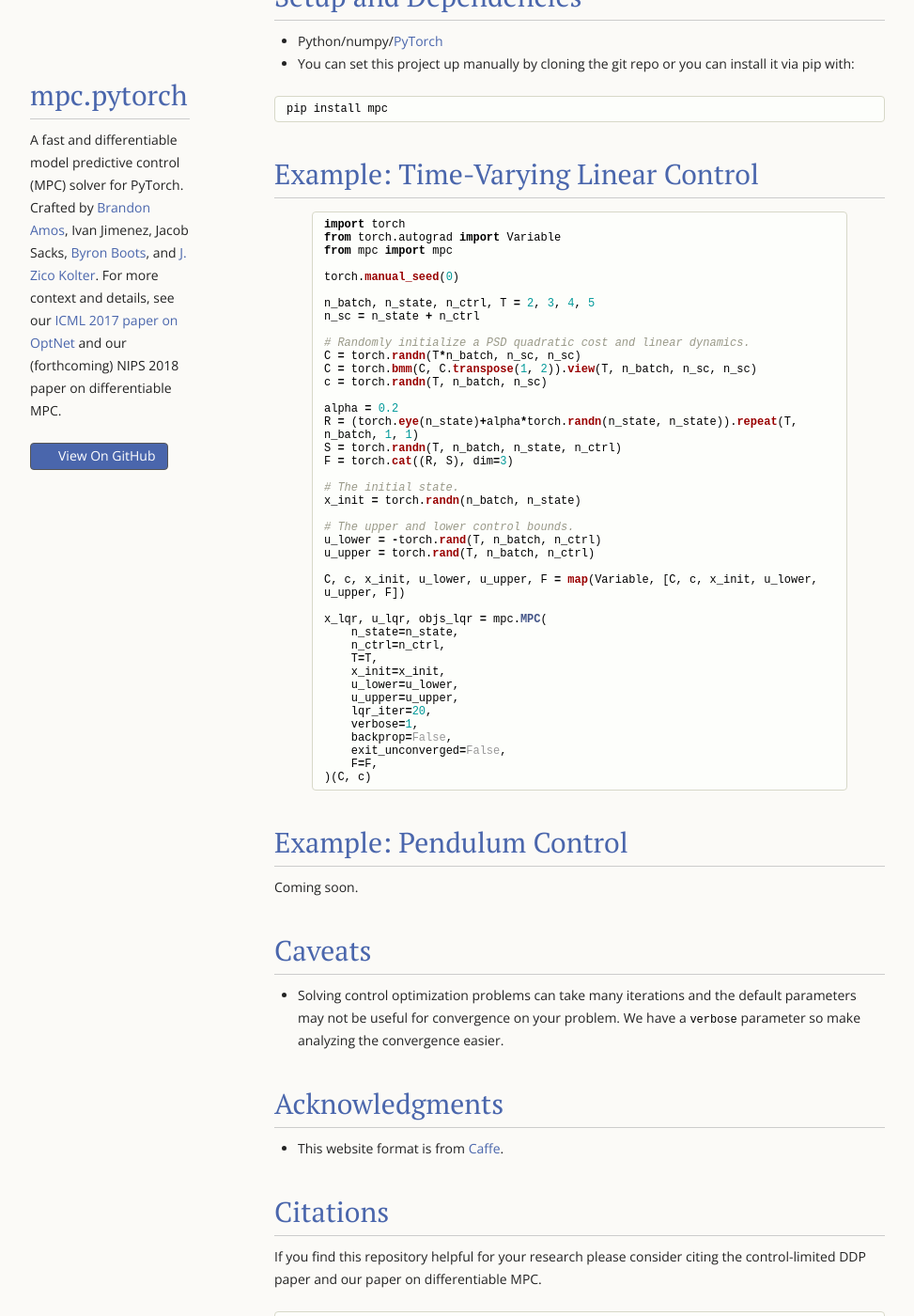
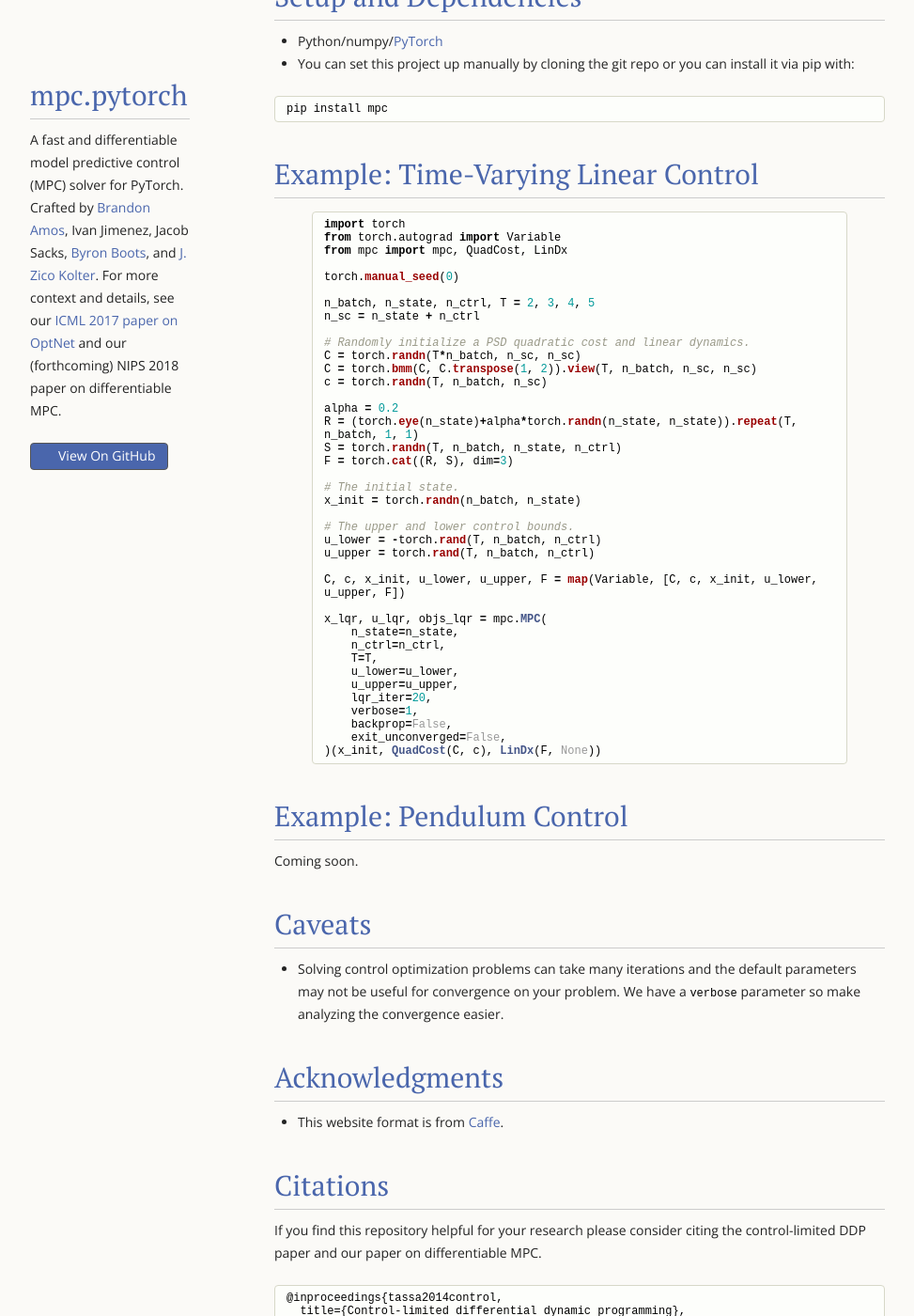
Before and after one commit to locuslab/mpc.pytorch, a Jekyll site: the page built from index.md, in a window 1280 px wide and 1400 px high, scrolled down 2522 px. Shown: the whole window at 94% size, without its empty margins (18-991 px from the left). Built offline with Jekyll 4.4.1, drawn with Linux system fonts in a browser that asks for light colours; formulas are drawn with MathJax 3; our own code applies the rules of GitHub Pages for plain Markdown files.

Commit message:
Update example.

```diff
--- a/index.md
+++ b/index.md
@@ -152,7 +152,7 @@
 {% highlight Python %}
 import torch
 from torch.autograd import Variable
-from mpc import mpc
+from mpc import mpc, QuadCost, LinDx
 
 torch.manual_seed(0)
 
@@ -182,15 +182,13 @@
     n_state=n_state,
     n_ctrl=n_ctrl,
     T=T,
-    x_init=x_init,
     u_lower=u_lower,
     u_upper=u_upper,
     lqr_iter=20,
     verbose=1,
     backprop=False,
     exit_unconverged=False,
-    F=F,
-)(C, c)
+)(x_init, QuadCost(C, c), LinDx(F, None))
 {% endhighlight %}
 
 # Example: Pendulum Control
```
